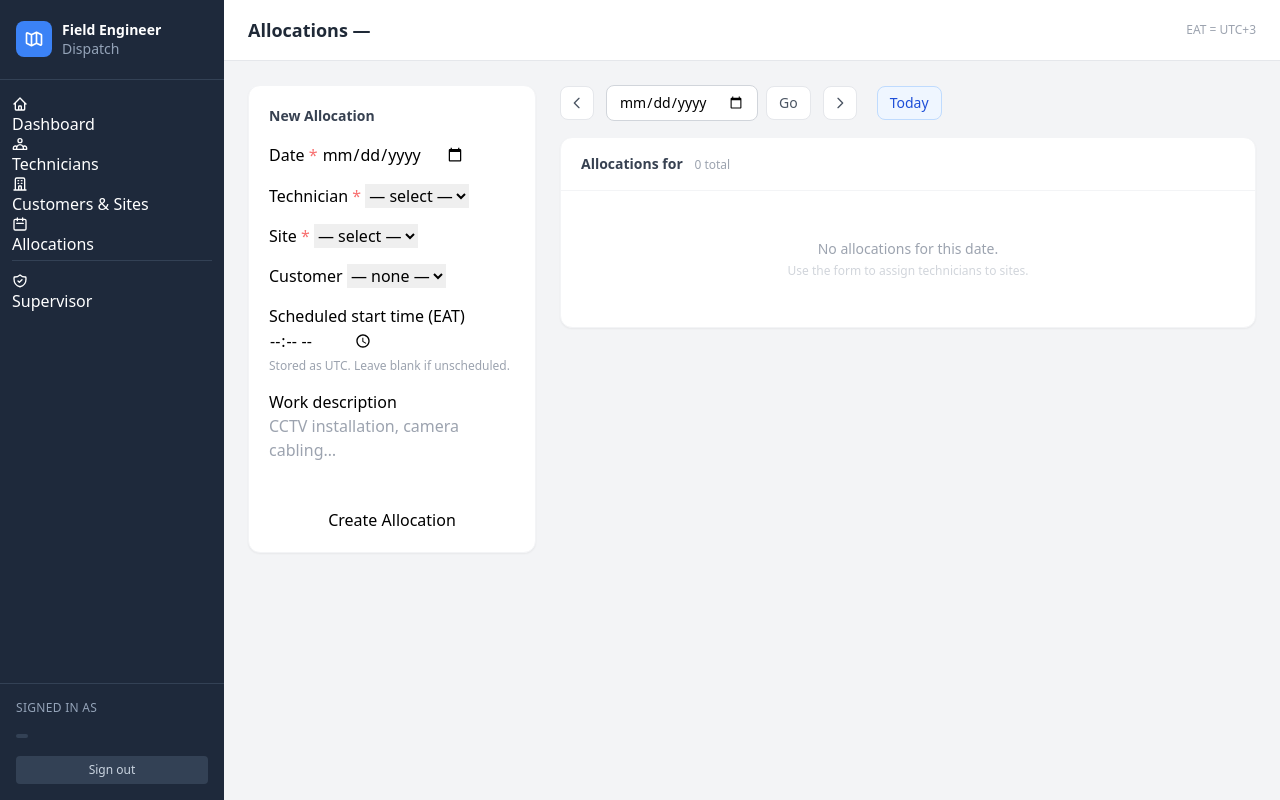
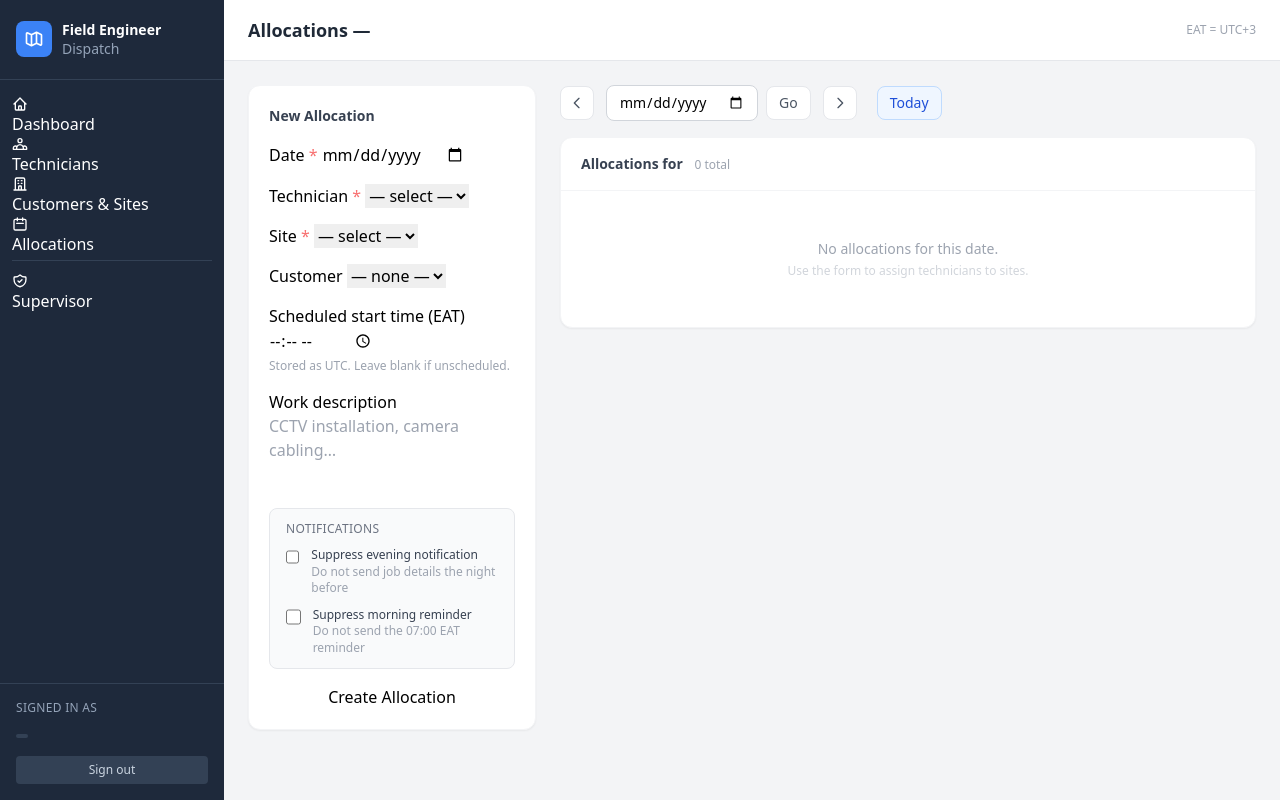
Before and after one commit to ameettaylor/attendance_system, a FastAPI app: template templates/allocations.html in a window 1280 px wide. Run offline with FastAPI, Linux system fonts and the light colour scheme; the template is opened without the code that fills it, so the values that code supplies are empty; parts of the project's set-up code (start-up, migrations or seed data) failed here and were passed over; some libraries are stand-ins or nearby versions.

Commit message:
Add suppress-notification toggles to allocation form
Two checkboxes above the Create Allocation button:
  - Suppress evening notification — sets notification_sent=True so the
    scheduler skips the evening-before WhatsApp for this allocation
  - Suppress morning reminder — sets morning_reminder_sent=True so the
    07:00 EAT reminder is skipped

Flash message appended with which notifications were suppressed.

Co-Authored-By: Claude Sonnet 4.6 <noreply@anthropic.com>

```diff
--- a/templates/allocations.html
+++ b/templates/allocations.html
@@ -59,6 +59,29 @@
           <textarea name="work_description" rows="3"
                     placeholder="CCTV installation, camera cabling…"
                     class="input resize-none"></textarea>
+        </div>
+
+        <!-- Notification toggles -->
+        <div class="rounded-lg border border-gray-200 bg-gray-50 px-4 py-3 space-y-2.5">
+          <p class="text-xs font-medium text-gray-500 uppercase tracking-wide mb-1">Notifications</p>
+
+          <div class="flex items-start gap-3">
+            <input id="suppress_evening" name="suppress_evening" type="checkbox"
+                   class="mt-0.5 w-4 h-4 rounded text-blue-600 border-gray-300" />
+            <label for="suppress_evening" class="text-xs text-gray-700 leading-snug">
+              Suppress evening notification
+              <span class="block text-gray-400 font-normal">Do not send job details the night before</span>
+            </label>
+          </div>
+
+          <div class="flex items-start gap-3">
+            <input id="suppress_morning" name="suppress_morning" type="checkbox"
+                   class="mt-0.5 w-4 h-4 rounded text-blue-600 border-gray-300" />
+            <label for="suppress_morning" class="text-xs text-gray-700 leading-snug">
+              Suppress morning reminder
+              <span class="block text-gray-400 font-normal">Do not send the 07:00 EAT reminder</span>
+            </label>
+          </div>
         </div>
 
         <button type="submit" class="btn-primary w-full">Create Allocation</button>
```
Also changed, not shown: app/routers/web.py (+15 -1 lines).
